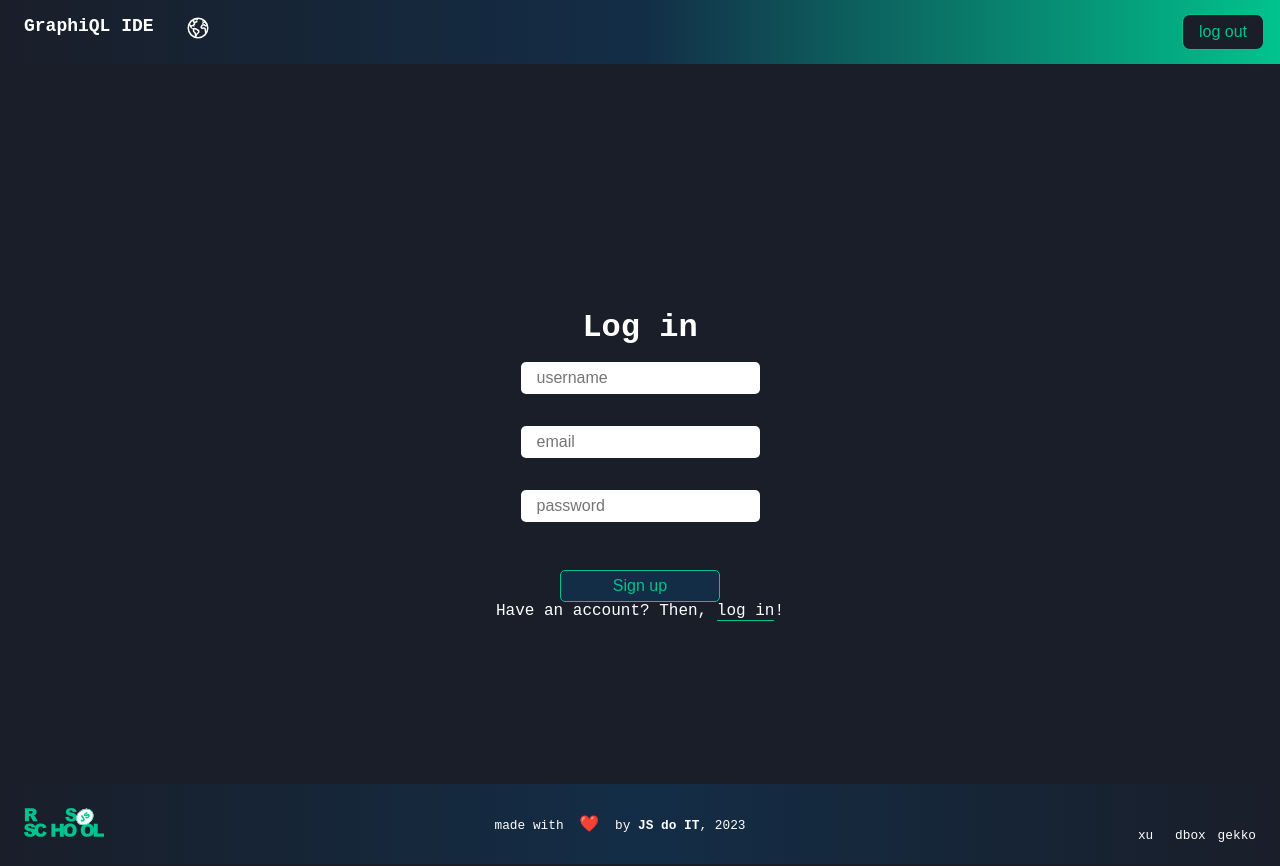
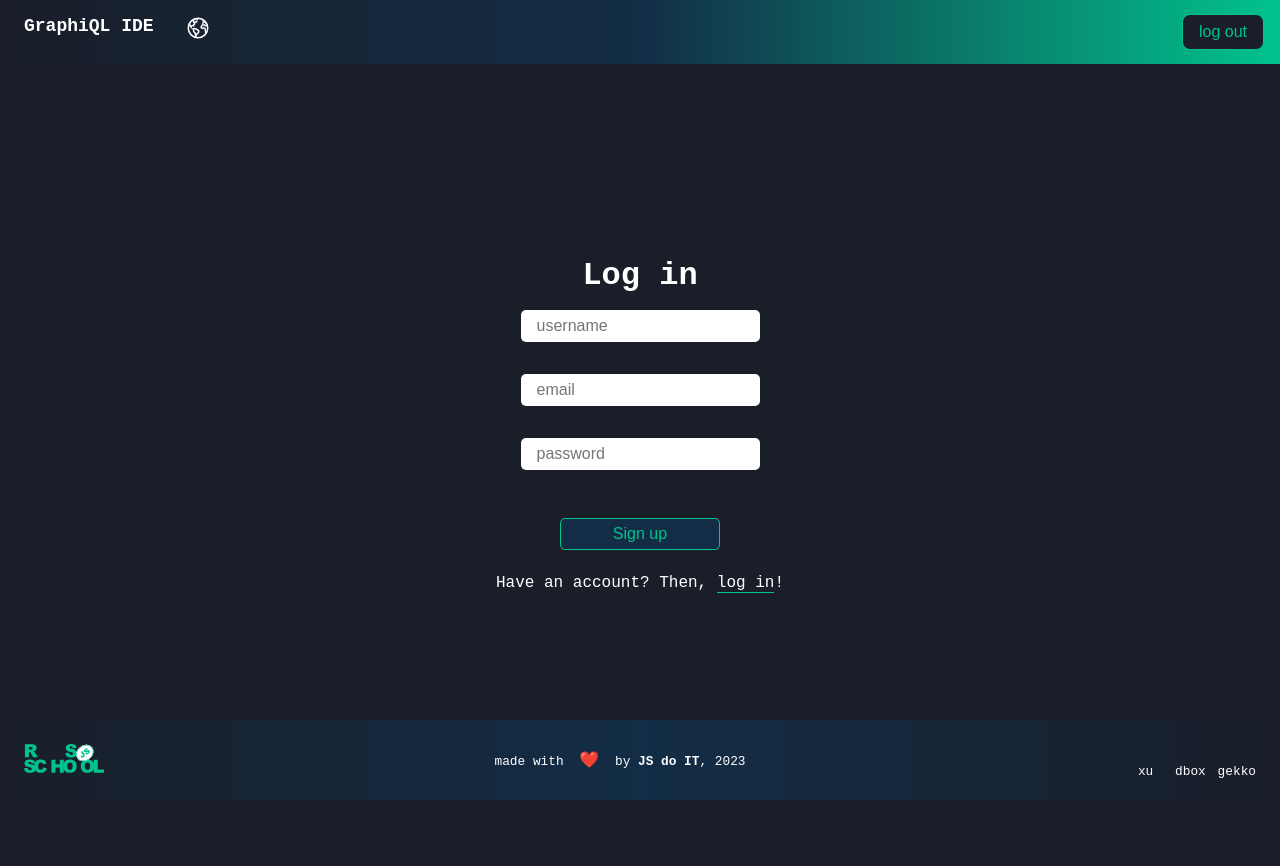
Before and after one commit to xu69ux/graphiql-app, a React (Vite) app: page /signup in a window 1280 px wide. After the commit the page ends 802 px from the top, so only its background shows below. Built offline with nearby package versions, Linux system fonts and the light colour scheme; no server answers; some icons are missing.

Commit message:
fix: fix styles for sign up and log in pages

```diff
--- a/src/styles/Auth.css
+++ b/src/styles/Auth.css
@@ -5,7 +5,7 @@
   align-items: center;
   background-color: var(--dark);
   color: var(--light);
-  height: 100vh;
+  height: 45rem;
   width: 100vw;
 }
 
--- a/src/styles/AuthForm.css
+++ b/src/styles/AuthForm.css
@@ -28,6 +28,7 @@ input {
   width: 50%;
   height: 2rem;
   margin-top: 1rem;
+  margin-bottom: 1.5rem;
   border: none;
   border-radius: 5px;
   outline: none;
@@ -55,6 +56,7 @@ input {
   z-index: 1;
   opacity: 0;
   transition: opacity 1s;
+  font-size: 0.8rem;
 }
 
 .tooltip.email {
```
